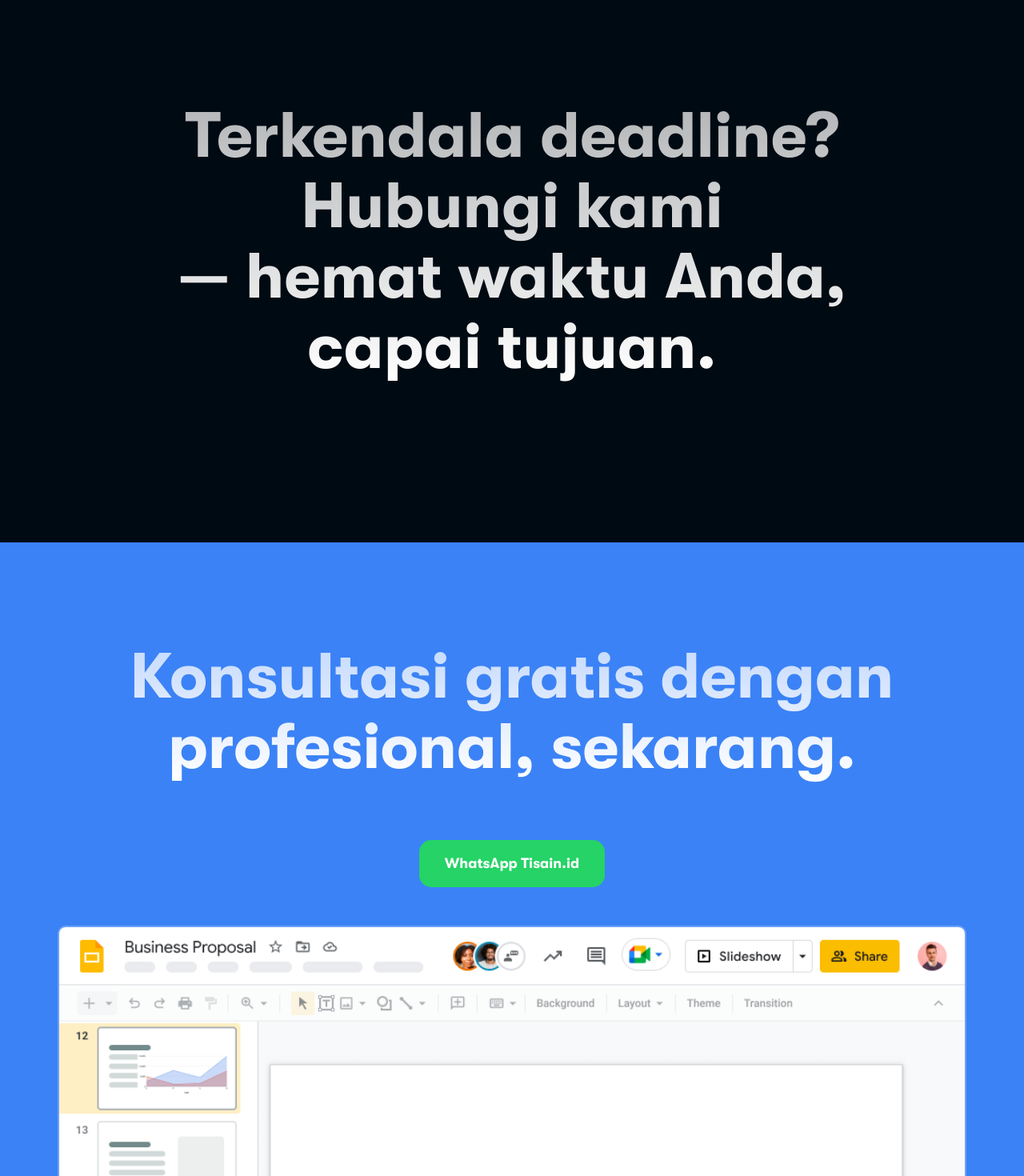
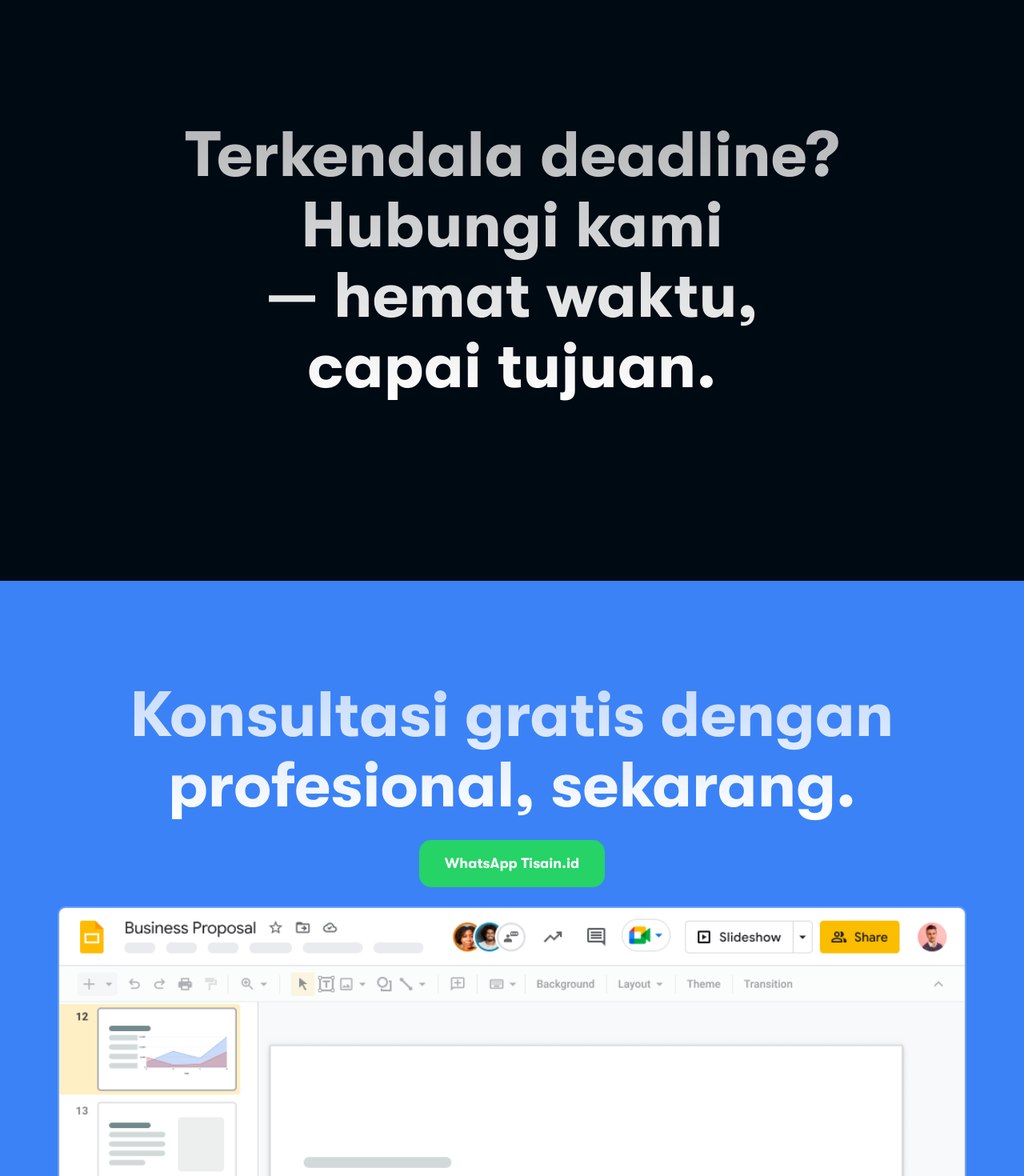
Before and after one commit to gungkrisna/tisain.id, a Next.js app: page / in a window 1280 px wide. Shown: the part 1140-2610 px from the top of the page at 80% size. Built offline with nearby package versions, Linux system fonts and the light colour scheme.

Commit message:
first commit

```diff
--- a/components/DeadlineCTABlock.tsx
+++ b/components/DeadlineCTABlock.tsx
@@ -4,10 +4,10 @@ import { Hero, HeroTitle } from "./Hero"
 export const DeadlineCTABlock = () => {
     return (
         <section>
-            <Container className="flex items-center justify-center h-[calc(100vh_-_var(--navigation-height))] w-full">
+            <Container className="flex flex-col items-center justify-center h-[100vh] w-full">
                 <Hero>
-                    <HeroTitle className="font-strong text-cta-gradient">
-                        Terkendala deadline?<br />Hubungi kami <br />— hemat waktu Anda,<br />capai tujuan.
+                    <HeroTitle className="font-strong text-cta-gradient text-5xl">
+                        Terkendala deadline?<br />Hubungi kami <br />— hemat waktu,<br />capai tujuan.
                     </HeroTitle>
                 </Hero>
             </Container>
--- a/components/FooterCTABlock.tsx
+++ b/components/FooterCTABlock.tsx
@@ -5,7 +5,7 @@ import { Hero, HeroTitle } from "./Hero"
 export const FooterCTABlock = () => {
     return (
         <section className="bg-blue-500">
-            <Container className="flex flex-col w-full h-full justify-center gap-12 pt-[10rem]">
+            <Container className="flex flex-col w-full h-full justify-center pt-[10rem]">
                 <Hero>
                     <HeroTitle className="font-strong text-cta-gradient">
                         Konsultasi gratis dengan profesional, sekarang.
@@ -16,7 +16,7 @@ export const FooterCTABlock = () => {
                         <div className="w-full text-center font-strong">WhatsApp Tisain.id</div>
                     </Button>
                 </div>
-                <img className="border-[0.25rem] border-white/25 border-solid border-b-0 rounded-t-2xl" src="/images/google-slide.png" alt="Hero image" />
+                <img className="mt-6 border-[0.25rem] border-white/25 border-solid border-b-0 rounded-t-2xl" src="/images/google-slide.png" alt="Hero image" />
             </Container>
         </section>
     )
--- a/components/Header.tsx
+++ b/components/Header.tsx
@@ -33,7 +33,7 @@ export const Header = () => {
           >
             <ul
               className={classNames(
-                "flex h-[calc(100vh_-_var(--navigation-height))] flex-col ease-in",
+                "flex h-[calc(100vh_-_var(--navigation-height)_-_4.8rem)] flex-col ease-in",
                 "md:h-full md:flex-row md:items-center",
 
                 "[&_li]:mx-6 [&_li]:border-b [&_li]:border-zinc-800",
--- a/pages/index.tsx
+++ b/pages/index.tsx
@@ -15,10 +15,10 @@ export default function Home() {
             <Hero>
               <HeroTitle>
                 Presentasi profesional,<br />
-                sesuai kebutuhan
+                sesuai kebutuhan.
               </HeroTitle>
               <HeroSubtitle>
-                Hemat waktu dan capai tujuan bersama Tisain. <br />
+                <span className="hidden md:block">Hemat waktu dan capai tujuan bersama Tisain. <br /></span>
                 Kami membantu pembuatan slide presentasi profesional secara tepat waktu, sesuai kebutuhan dan anggaran proyek Anda.
               </HeroSubtitle>
               <img className="rounded-md" src="/images/google-slide.png" alt="Hero image"/>
```
